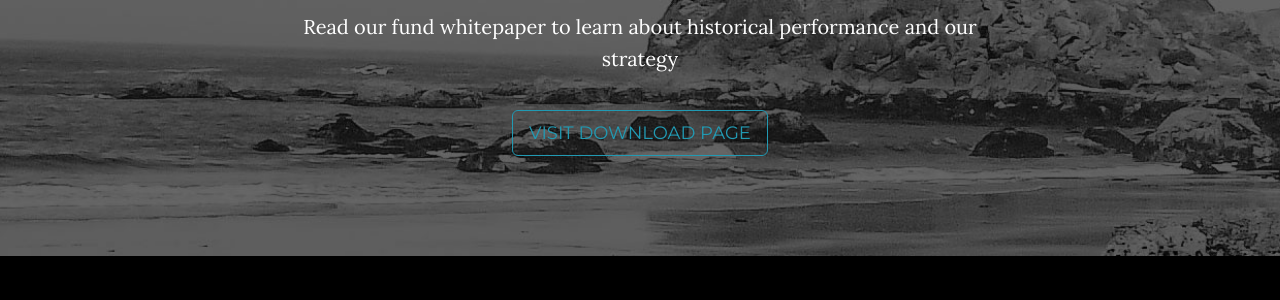
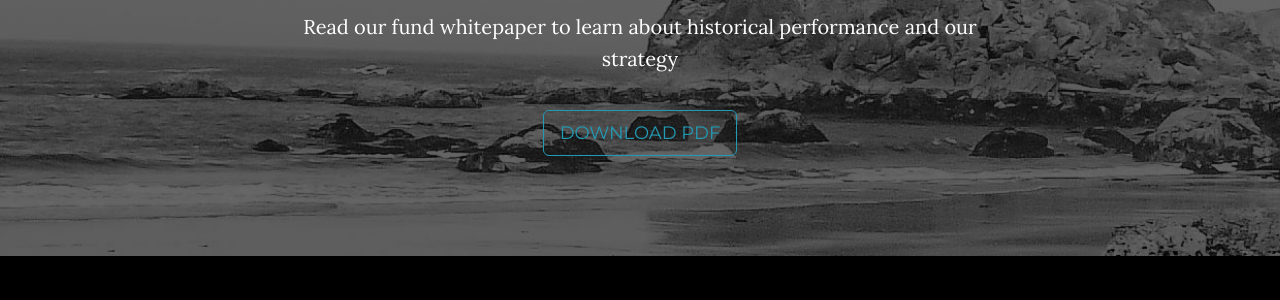
Before and after one commit to postfiat/postfiat.github.io, a Jekyll site: the page built from index.html, in a window 1280 px wide and 900 px high, scrolled down 1847 px. Shown: the part 138-438 px from the top of the window. Built offline with Jekyll 4.4.1, drawn with Linux system fonts in a browser that asks for light colours.

Commit message:
removed map fix download
basic patch

```diff
--- a/_includes/download.html
+++ b/_includes/download.html
@@ -5,7 +5,7 @@
                 <div class="col-lg-8 col-lg-offset-2">
                     <h2>Download Post Fiat Whitepaper</h2>
                     <p>Read our fund whitepaper to learn about historical performance and our strategy</p>
-                    <a href="http://startbootstrap.com/template-overviews/grayscale/" class="btn btn-default btn-lg">Visit Download Page</a>
+                    <a href="http://startbootstrap.com/template-overviews/grayscale/" class="btn btn-default btn-lg">Download PDF</a>
                 </div>
             </div>
         </div>
--- a/_layouts/default.html
+++ b/_layouts/default.html
@@ -7,7 +7,6 @@
     {% include about.html %}
     {% include download.html %}
     {% include contact.html %}
-    {% include map.html %}
     {% include footer.html %}
     {% include js.html %}
     </body>
```
